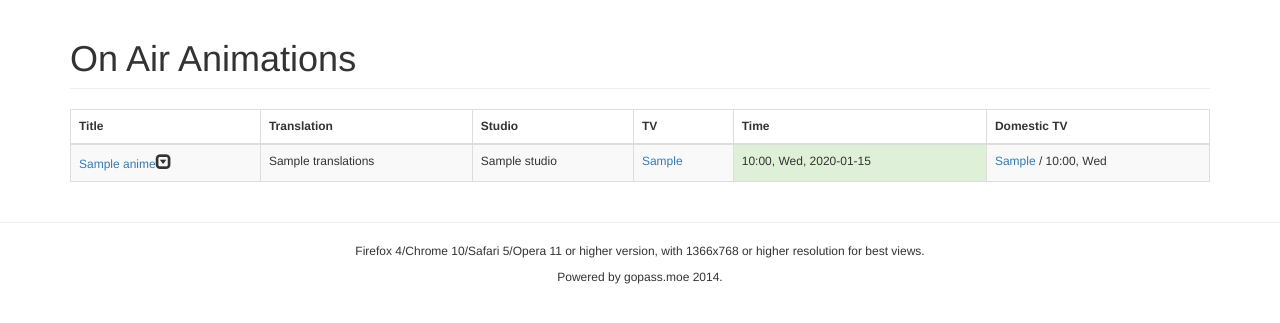
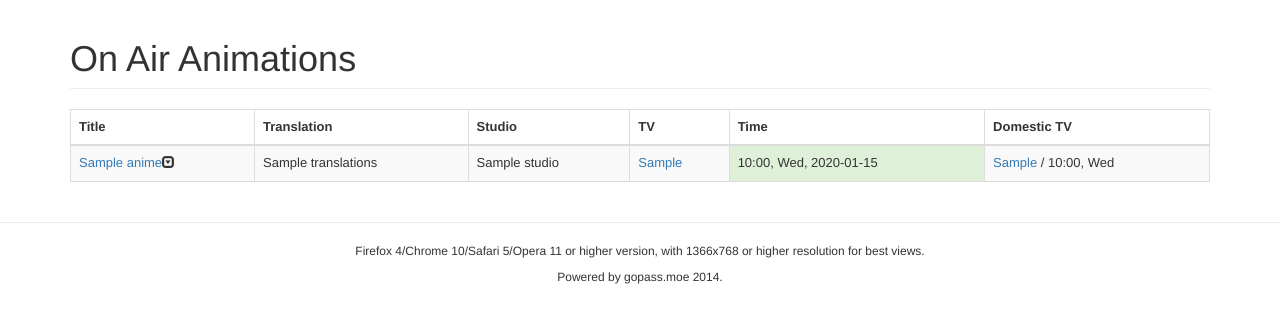
Before and after one commit to jffifa/gopass_moe, a Django app: template kotoridb/templates/kotoridb/on_air.html in a window 1280 px wide. Shown: the part 51-374 px from the top of the page. Run offline with Django 3.2, Linux system fonts and the light colour scheme; the template is opened without the code that fills it: most values are stand-ins (such as "Sample title", 1, 10 or a date in 2020); some libraries are stand-ins or nearby versions.

Commit message:
modified

```diff
--- a/kotoridb/templates/kotoridb/on_air.html
+++ b/kotoridb/templates/kotoridb/on_air.html
@@ -5,7 +5,7 @@
 <div class="row">
 <div class="col-lg-12">
 <h1 class="page-header">On Air Animations</h1>
-<table class="table table-striped table-bordered" style="font-size:12px">
+<table class="table table-striped table-bordered" style="font-size:13px">
 <thead>
     <tr>
         <th>Title</th>
@@ -19,7 +19,7 @@
 <tbody>
     {% for a in animes %}
     <tr>
-        <td>{% if a.homepage %}<a href="{{ a.homepage }}">{% endif %}{{ a.title }}{% if a.homepage %}</a>{% endif %}<span class="glyphicon glyphicon-collapse-down" style="font-size:16px"></span></td>
+        <td>{% if a.homepage %}<a href="{{ a.homepage }}">{% endif %}{{ a.title }}{% if a.homepage %}</a>{% endif %}<span class="glyphicon glyphicon-collapse-down"></span></td>
         <td>{% if a.translations %}{{ a.translations }}{% endif %}</td>
         <td>{{ a.studio.name }}{% if a.studio.translations %}{% endif %}</td>
         <td>{% if a.on_air_link %}<a href="{{ a.on_air_link}}">{% endif %}
```
